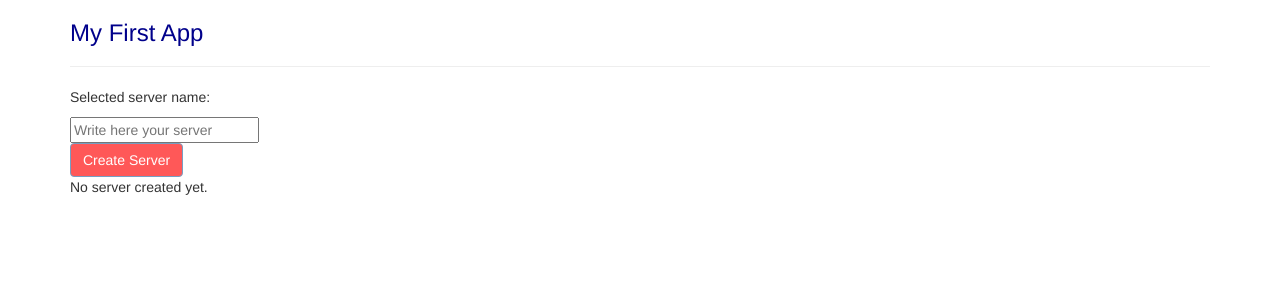
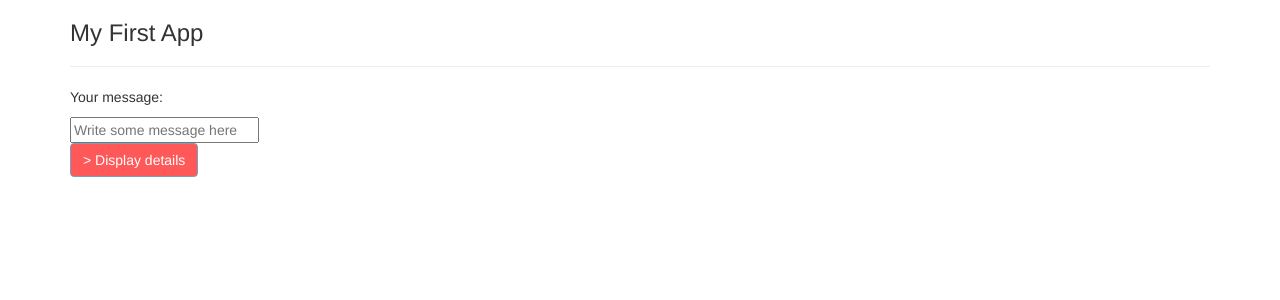
Before and after one commit to gabriel-caetano/my-first-app, an Angular app: page / in a window 1280 px wide. Shown: the top 300 px of the page. Built offline with nearby package versions, Linux system fonts and the light colour scheme.

Commit message:
Third assignment of the second section

```diff
--- a/src/app/app.component.css
+++ b/src/app/app.component.css
@@ -1,3 +1,3 @@
-h3 {
-  color: darkblue;
+.last {
+  color: white;
 }
--- a/src/app/app.component.html
+++ b/src/app/app.component.html
@@ -3,38 +3,31 @@
     <div class="col-xs-12">
       <h3>My First App</h3>
       <hr />
-      <p>Selected server name: {{ serverName }}</p>
+      <p>Your message: {{ textMessage }}</p>
       <input
         type="text"
-        [(ngModel)]="serverName"
-        placeholder="Write here your server"
+        [(ngModel)]="textMessage"
+        placeholder="Write some message here"
       />
       <br />
       <button
         [ngStyle]="{ backgroundColor: getColor() }"
         class="btn btn-primary"
-        [disabled]="serverNameIsEmpty()"
+        [disabled]="textMessageIsEmpty()"
         (click)="resetServerName()"
       >
-        Create Server
+        > Display details
       </button>
-      <p *ngIf="!buttonClicked && serverName === ''; else serverCreatingOne">
-        No server created yet.
-      </p>
-      <ng-template #serverCreatingOne
-        ><p *ngIf="!buttonClicked && serverName !== ''; else createdServer">
-          Creating server.
-        </p></ng-template
-      >
-      <ng-template #createdServer
-        ><p *ngIf="serverName === ''; else serverCreatingTwo">
-          Server created.
-        </p></ng-template
-      >
-      <ng-template #serverCreatingTwo
-        ><p>Creating another server.</p></ng-template
-      >
-      <app-server *ngFor="let server of servers"></app-server>
+      <div *ngIf="display">
+        <div *ngFor="let paragr of paragraphs">
+          <p
+            [ngClass]="{ last: paragr.index >= 5 }"
+            [ngStyle]="{ backgroundColor: getBackgroundColor(paragr) }"
+          >
+            {{ paragr.text }}
+          </p>
+        </div>
+      </div>
     </div>
   </div>
 </div>
--- a/src/app/app.component.ts
+++ b/src/app/app.component.ts
@@ -6,24 +6,32 @@ import { Component } from "@angular/core";
   styleUrls: ["./app.component.css"]
 })
 export class AppComponent {
-  buttonClicked: boolean = false;
-  serverCreated: boolean = false;
-  serverName: string = "";
-  servers = [];
-  serverNameIsEmpty() {
-    return this.serverName === "";
+  display: boolean = false;
+  textMessage: string = "";
+  clickCounter: number = 0;
+  paragraphs = [];
+  textMessageIsEmpty() {
+    return this.textMessage === "";
   }
   resetServerName() {
-    this.servers.push(this.serverName);
-    this.buttonClicked = true;
-    this.serverCreated = true;
-    this.serverName = "";
+    let paragraph = { index: this.clickCounter, text: this.textMessage };
+    this.paragraphs.push(paragraph);
+    this.clickCounter++;
+    this.display = !this.display;
+    this.textMessage = "";
   }
   getColor() {
-    if (this.serverName !== "") {
+    if (this.textMessage !== "") {
       return "green";
     } else {
       return "red";
     }
   }
+  getBackgroundColor(paragraph) {
+    if (paragraph.index >= 5) {
+      return "blue";
+    } else {
+      return "white";
+    }
+  }
 }
--- a/src/app/server/server.component.css
+++ b/src/app/server/server.component.css
@@ -1,10 +1,3 @@
-p {
-  padding: 20px;
-  background-color: red;
-  border-radius: 5px;
-}
-
-.online {
-  background-color: green;
+.first {
   color: white;
 }
```
